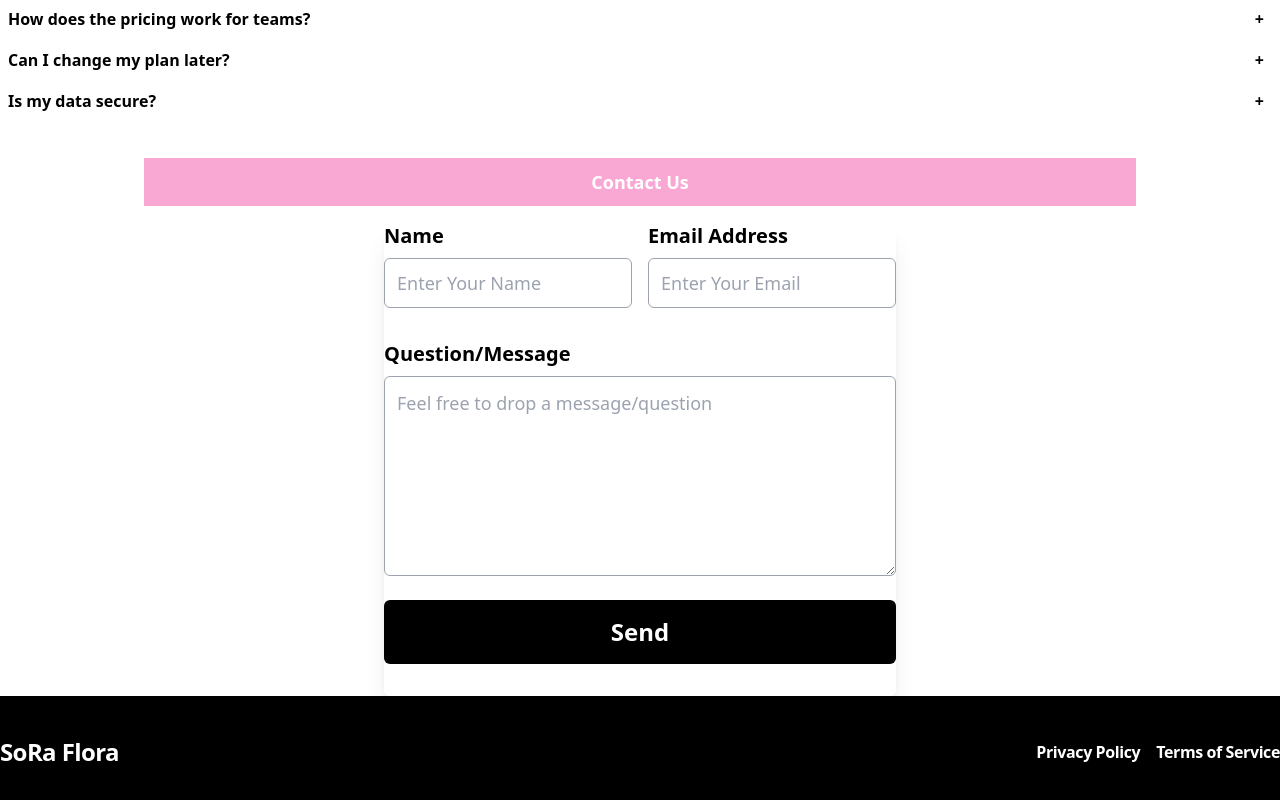
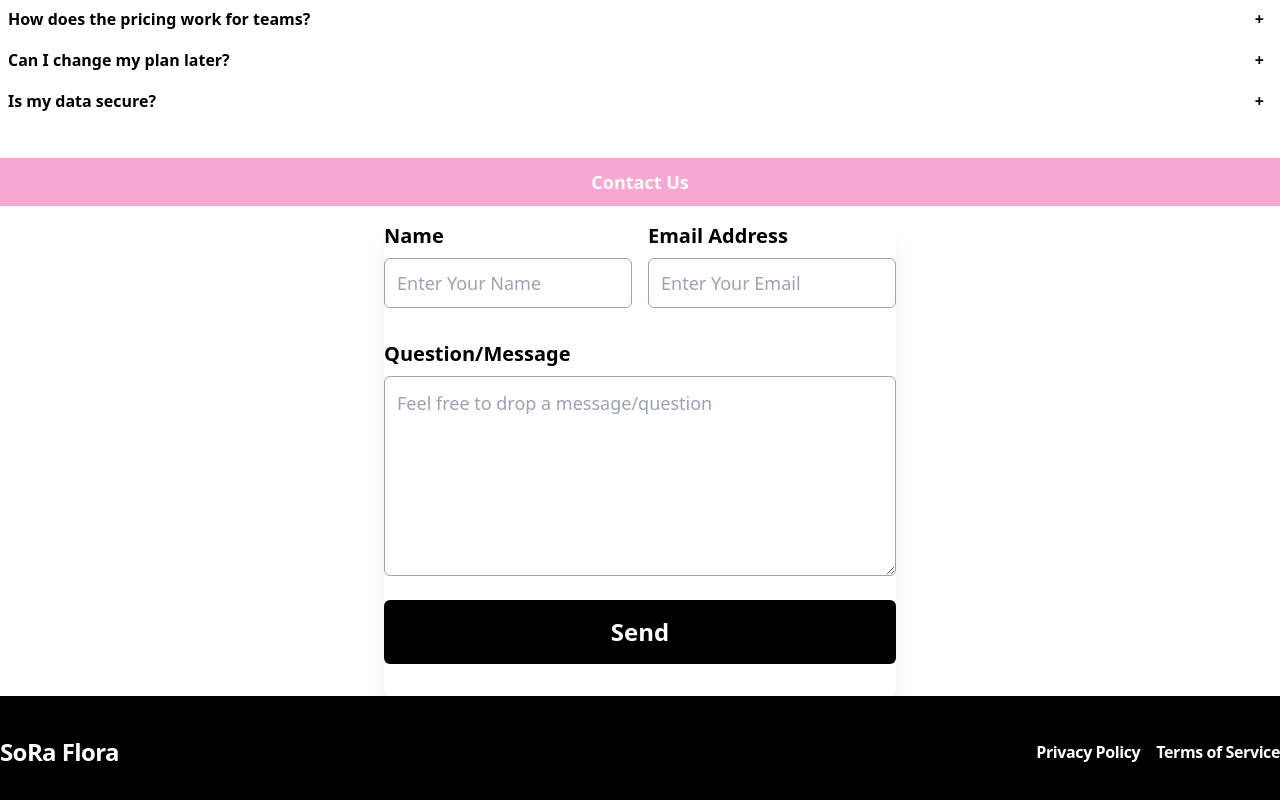
Before and after one commit to Sara-Majdi/Floral-Shop-App, a React (Vite) app: page / in a window 1280 px wide. Shown: the part 964-1764 px from the top of the page. Built offline with nearby package versions, Linux system fonts and the light colour scheme.

Commit message:
made slight changes on the ContactUs Section

```diff
--- a/src/components/ContactUsSection.jsx
+++ b/src/components/ContactUsSection.jsx
@@ -7,7 +7,7 @@ const ContactUsSection = () => {
   };
 
   return (
-    <div className='mt-9 px-4 sm:px-6 lg:px-36'>
+    <div className='mt-9'>
         <div className='h-12 bg-pink-300 text-lg text-white font-bold flex justify-center items-center'>
             Contact Us
         </div>
```
